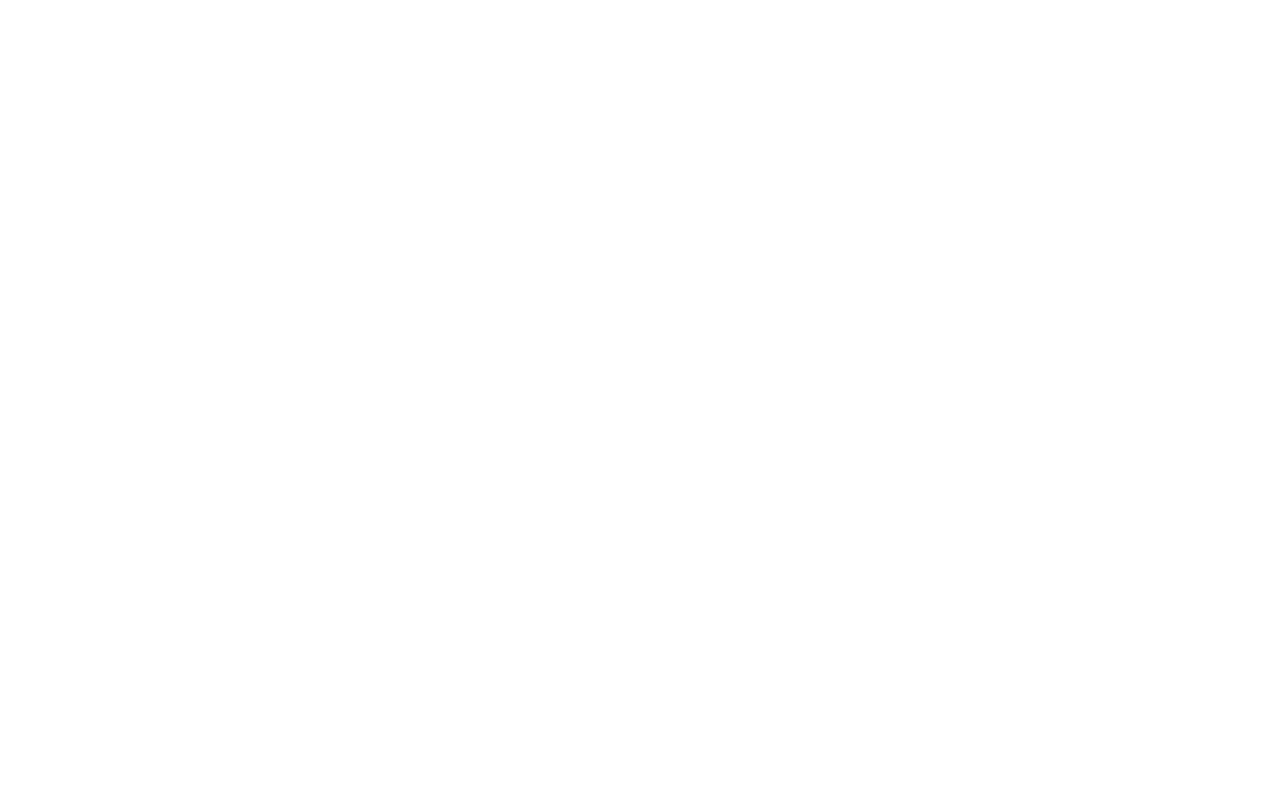
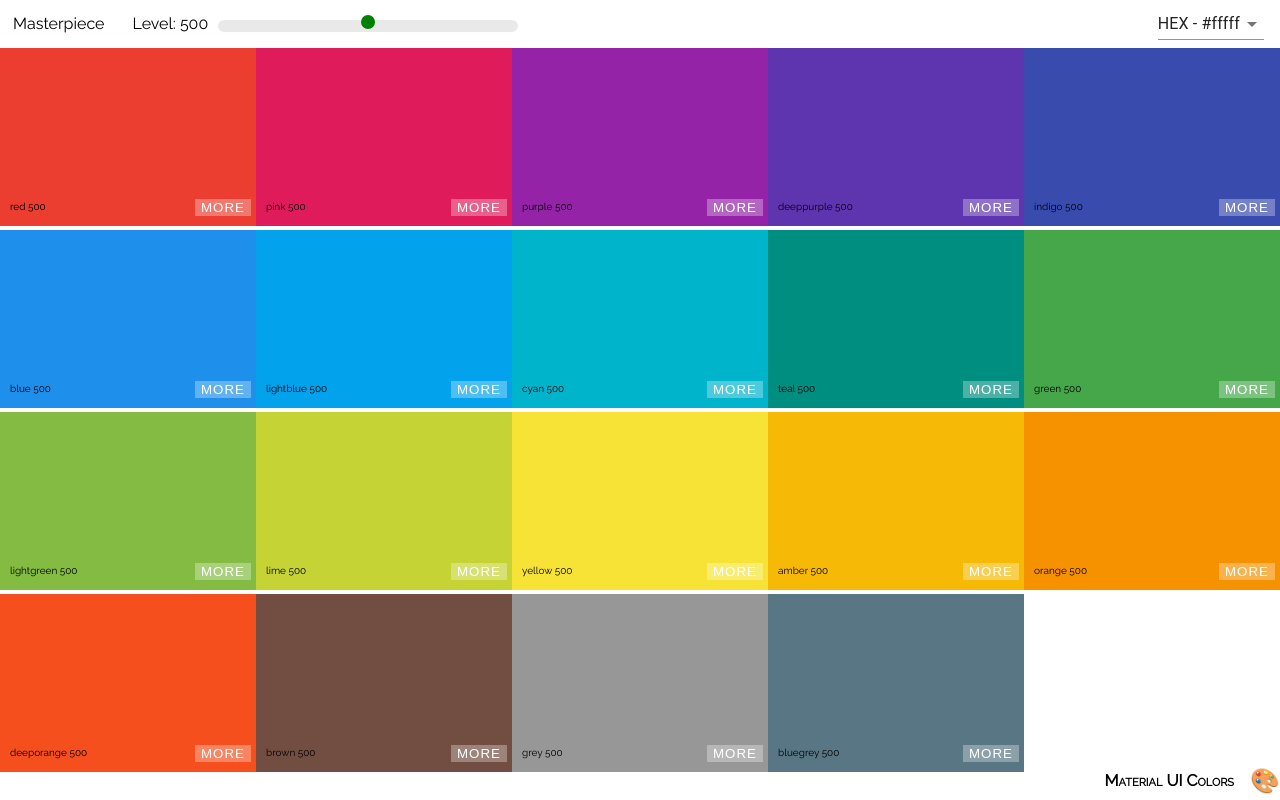
Before and after one commit to jamesv28/Color-Palette, a React (Create React App) app: page /palette/flat-ui-colors-american in a window 1280 px wide. Built offline with nearby package versions, Linux system fonts and the light colour scheme.

Commit message:
added palettelist component

```diff
--- a/src/App.js
+++ b/src/App.js
@@ -1,20 +1,31 @@
-import React from 'react';
+import React, { Component } from 'react';
 import './App.css';
 import {Route, Switch} from 'react-router-dom';
 import Palette from './Palette';
 import seedColors from './seedColors';
 import {generatePalette} from './helpers/colorHelpers';
+import PaletteList from './PaletteList';
 
-function App() {
-  return (
-    <Switch>
-      <Route exact path="/" render={() => <h1>this is the main route </h1>}/>
-      <Route exact path='/palette/:id' />
-    </Switch>
-    // <div >
-    //   <Palette palette={generatePalette(seedColors[4])} />
-    // </div>
-  );
+class App extends Component {
+
+  findPalette(id) {
+     return seedColors.find(function(palette) {
+      return palette.id = id;
+    })
+  }
+
+  render() {
+    return (
+      <Switch>
+        <Route exact path="/" render={() => <PaletteList palettes={seedColors}/> }/>
+        <Route
+          exact path='/palette/:id'
+          render={(routeProps) => <Palette palette={generatePalette(this.findPalette(routeProps.match.params.id))}/> }
+        />
+      </Switch>
+
+    );
+  }
 }
 
 export default App;
--- a/src/Navbar.js
+++ b/src/Navbar.js
@@ -6,6 +6,7 @@
 import Snackbar from '@material-ui/core/Snackbar';
 import IconButton from '@material-ui/core/IconButton';
 import CloseIcon from '@material-ui/icons/Close';
+import {Link} from 'react-router-dom';
 
 class Navbar extends Component {
     constructor(props) {
@@ -48,7 +49,7 @@
         return (
             <header className="navBar">
                 <div className="logo">
-                    <a href="#">Masterpiece</a>
+                    <Link to="/">Masterpiece</Link>
                 </div>
                 <div className="slider-container">
                     <span>Level: {level}</span>
--- /dev/null
+++ b/src/PaletteList.js
@@ -0,0 +1,20 @@
+import React, { Component } from 'react';
+import {Link} from 'react-router-dom';
+
+class PaletteList extends Component {
+    render() {
+        const {palettes} = this.props;
+        return (
+            <div>
+                <h1>React Colors</h1>
+                {palettes.map(palette => (
+                    <p>
+                    <Link to={`palette/${palette.id}`}>{palette.paletteName}</Link>
+                    </p>
+                ))}
+            </div>
+        )
+    }
+}
+
+export default PaletteList;
```
